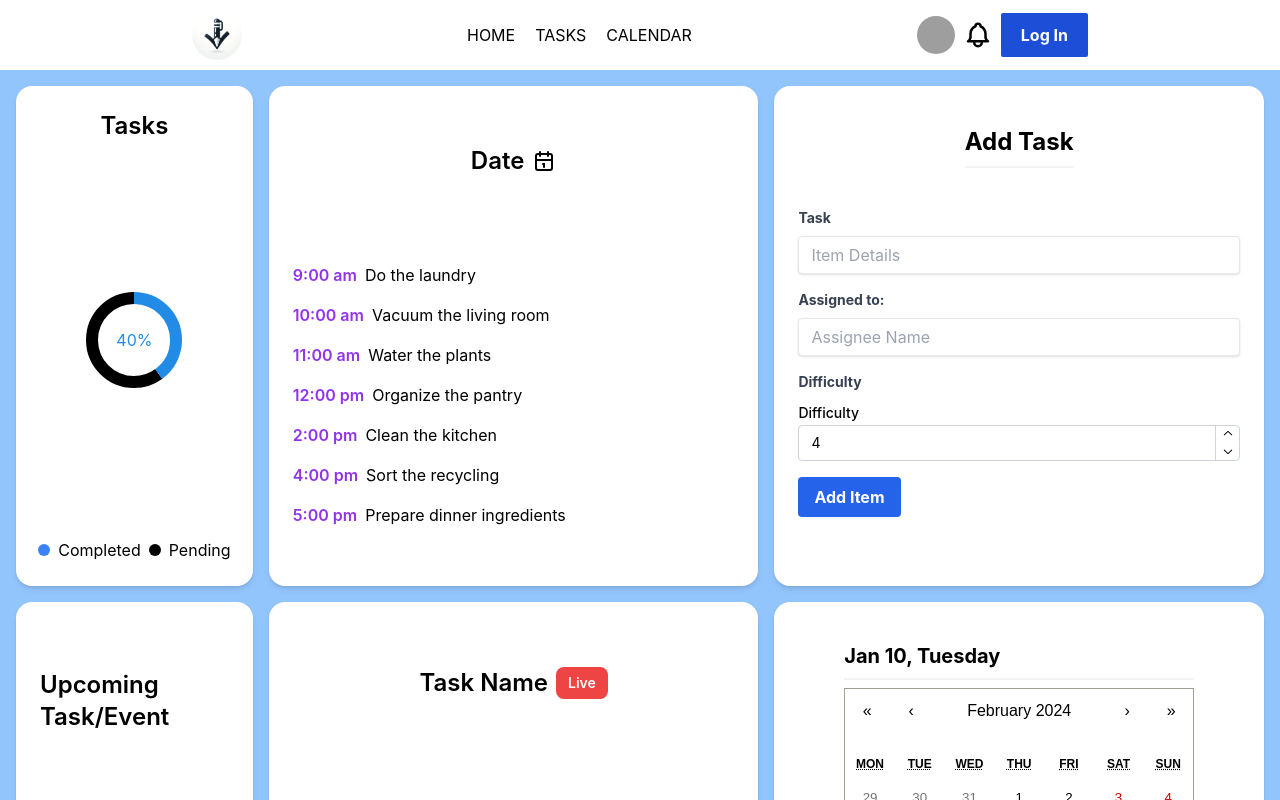
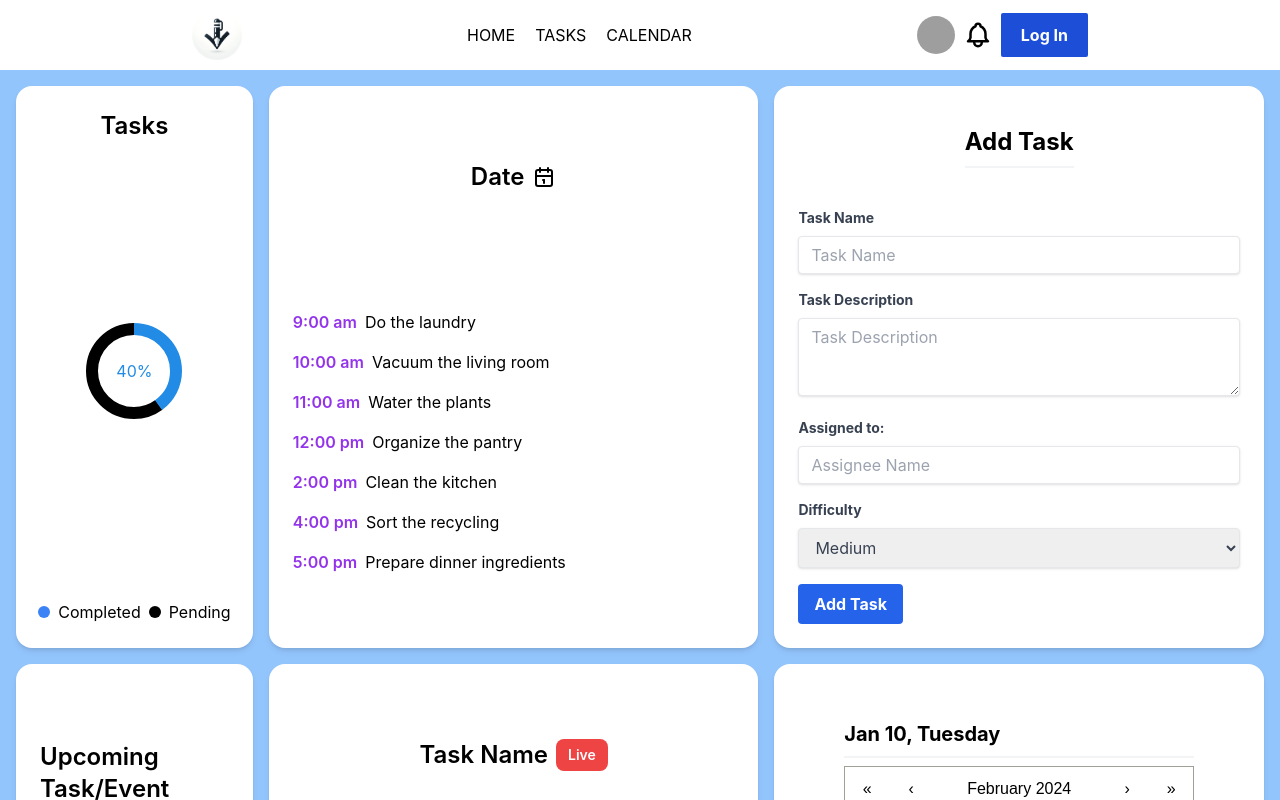
Before and after one commit to brosmar18/todo-app, a React (Vite) app: page / in a window 1280 px wide. Shown: the top 800 px of the page. Built offline with nearby package versions, Linux system fonts and the light colour scheme; grey boxes are pictures that could not be loaded.

Commit message:
TaskCard updated to dynamically render tasks added

```diff
--- a/src/Components/HomeComponents/AddTask/index.jsx
+++ b/src/Components/HomeComponents/AddTask/index.jsx
@@ -2,13 +2,13 @@ import useForm from "../../../hooks/form";
 import { v4 as uuid } from 'uuid';
 import { useTasks } from "../../../context/TaskContext";
 import { useState } from "react";
-import { NumberInput, Modal } from "@mantine/core";
+import { Modal } from "@mantine/core";
 import { Link } from "react-router-dom";
 import { IconCheck } from '@tabler/icons-react';
 
 const AddTask = () => {
     const { addTask } = useTasks();
-    const [defaultValues] = useState({ difficulty: 4 });
+    const [defaultValues] = useState({ difficulty: 'Medium' });
     const { handleChange, handleSubmit: handleFormSubmit } = useForm(submitForm, defaultValues);
     const [openModal, setOpenModal] = useState(false);
 
@@ -23,7 +23,7 @@ const AddTask = () => {
 
 
     return (
-        <div className="bg-white p-6 rounded-2xl shadow-md flex flex-col items-center space-y-4 row-start-5 md:row-start-3 md:col-start-1 md:col-span-2 lg:row-start-1 lg:col-start-4 lg:col-span-2">
+        <div className="bg-white p-6 rounded-2xl shadow-md flex flex-col items-center space-y-4 row-start-5 md:row-start-3 md:col-start-1 md:col-span2 lg:row-start-1 lg:col-start-4 lg:col-span-2">
             <Modal
                 opened={openModal}
                 onClose={() => setOpenModal(false)}
@@ -42,14 +42,24 @@ const AddTask = () => {
             </div>
             <form className="w-full" onSubmit={(e) => handleFormSubmit(e)}>
                 <fieldset className="mb-4">
-                    <label className="block text-gray-700 text-sm font-bold mb-2">Task</label>
+                    <label className="block text-gray-700 text-sm font-bold mb-2">Task Name</label>
                     <input
                         className="shadow appearance-none border rounded w-full py-2 px-3 text-gray-700 leading-tight focus:outline-none focus:shadow-outline"
-                        name="text"
+                        name="name"
                         type="text"
-                        placeholder="Item Details"
+                        placeholder="Task Name"
                         onChange={handleChange}
                     />
+                </fieldset>
+                <fieldset className="mb-4">
+                    <label className="block text-gray-700 text-sm font-bold mb-2">Task Description</label>
+                    <textarea
+                        className="shadow appearance-none border rounded w-full py-2 px-3 text-gray-700 leading-tight focus:outline-none focus:shadow-outline"
+                        name="description"
+                        placeholder="Task Description"
+                        rows="3"
+                        onChange={handleChange}
+                    ></textarea>
                 </fieldset>
                 <fieldset className="mb-4">
                     <label className="block text-gray-700 text-sm font-bold mb-2">Assigned to:</label>
@@ -63,20 +73,21 @@ const AddTask = () => {
                 </fieldset>
                 <fieldset className="mb-4">
                     <label className="block text-gray-700 text-sm font-bold mb-2">Difficulty</label>
-                    <NumberInput
+                    <select
+                        className="shadow border rounded w-full py-2 px-3 text-gray-700 leading-tight focus:outline-none focus:shadow-outline"
                         name="difficulty"
-                        label="Difficulty"
-                        placeholder="Choose 1 - 5"
-                        min={1}
-                        max={5}
                         onChange={handleChange}
                         defaultValue={defaultValues.difficulty}
-                    />
+                    >
+                        <option value="Easy">Easy</option>
+                        <option value="Medium">Medium</option>
+                        <option value="Hard">Hard</option>
+                    </select>
                 </fieldset>
-                <button className="bg-blue-600 hover:bg-blue-700 text-white font-bold py-2 px-4 rounded focus:outline-none focus:shadow-outline" type="submit">Add Item</button>
+                <button className="bg-blue-600 hover:bg-blue-700 text-white font-bold py-2 px-4 rounded focus:outline-none focus:shadow-outline" type="submit">Add Task</button>
             </form>
-        </div >
-    )
+        </div>
+    );
 }
 
 export default AddTask;
--- a/src/Components/List/index.jsx
+++ b/src/Components/List/index.jsx
@@ -2,6 +2,7 @@ import { Pagination } from '@mantine/core';
 import { SettingsContext } from '../../context/Settings';
 import { useTasks } from '../../context/TaskContext';
 import { useContext, useState, useEffect } from 'react';
+import TaskCard from '../TaskCard';
 
 const List = () => {
     const { displayLimit, sortField, hideCompleted } = useContext(SettingsContext);
@@ -26,34 +27,18 @@ const List = () => {
     return (
         <div data-testid="list">
             <h2>All Tasks</h2>
-            {/* {paginatedTasks.map((task, index) => (
-                <div key={task.id} data-testid={`task-${index}`}>
-                    <p>Task: {task.text}</p>
-                    <p>Assigned to: {task.assignee}</p>
-                    <p>Difficulty: {task.difficulty}</p>
-                    <p>Complete: {task.complete.toString()}</p>
-                    <button onClick={() => toggleTaskCompletion(task.id)}>Toggle Complete</button>
-                </div>
+            {paginatedTasks.map((task, index) => (
+                <TaskCard
+                    key={`task-card-${index}`}
+                    id={task.id}
+                    name={task.name}
+                    description={task.description}
+                    difficulty={task.difficulty}
+                    assignee={task.assignee}
+                    toggleTaskCompletion={toggleTaskCompletion}
+                />
             ))}
-            <Pagination total={totalPages} page={currentPage} onChange={setCurrentPage} data-testid="pagination" /> */}
-            <div className='max-w-sm rounded-lg overflow-hidden shadow-2xl bg-gradient-to-r from-blue-200 to-blue-400 p-6 text-gray-800'>
-                <div className='flex justify-between items-center mb-4'>
-                    <h2 className='text-2xl font-bold'>Task Name</h2>
-                    <span className='bg-blue-100 text-blue-800 text-xs font-semibold mr-2 px-2.5 py-0.5 rounded'>Medium</span>
-                </div>
-                <p className='text-sm text-gray-700 truncate'>This is a short description of the task that might be too long to display fully.</p>
-                <div className='flex items-center mt-4 mb-6'>
-                    <img className='w-12 h-12 rounded-full border-2 border-blue-300 mr-3' src="https://via.placeholder.com/150" alt="Assignee Avatar" />
-                    <div>
-                        <p className='font-semibold'>John Doe</p>
-                        <p className='text-sm text-blue-800'>Software Developer</p>
-                    </div>
-                </div>
-                <div className='flex justify-between items-center'>
-                    <p className='inline-block bg-blue-100 rounded-full px-3 py-1 text-sm font-semibold text-blue-800'>In Progress</p>
-                    <button className='py-2 px-4 bg-white text-blue-800 font-semibold rounded-lg shadow-md hover:bg-blue-50'>View Task</button>
-                </div>
-            </div>
+            <Pagination total={totalPages} page={currentPage} onChange={setCurrentPage} data-testid="pagination" />
         </div>
     );
 };
--- /dev/null
+++ b/src/Components/TaskCard/index.jsx
@@ -0,0 +1,34 @@
+import React from 'react';
+
+const TaskCard = ({ id, name, description, difficulty, assignee, toggleTaskCompletion }) => {
+    return (
+        <div className='max-w-sm rounded-lg overflow-hidden shadow-2xl bg-gradient-to-r from-blue-200 to-blue-400 p-6 text-gray-800'>
+            <div className='flex justify-between items-center mb-4'>
+                <h2 className='text-2xl font-bold'>{name}</h2>
+                <span className='bg-blue-100 text-blue-800 text-xs font-semibold mr-2 px-2.5 py-0.5 rounded'>{difficulty}</span>
+            </div>
+            <p className='text-sm text-gray-700 truncate'>{description}</p>
+            <div className='flex items-center justify-between mt-4 mb-6'>
+                <div className='flex items-center'>
+                    <img className='w-12 h-12 rounded-full border-2 border-blue-300 mr-3' src="https://via.placeholder.com/150" alt="Assignee Avatar" />
+                    <div>
+                        <p className='font-semibold'>{assignee}</p>
+                        <p className='text-sm text-blue-800'>Software Developer</p>
+                    </div>
+                </div>
+                <button
+                    className='py-2 px-4 bg-blue-600 text-white font-semibold rounded-lg shadow-md hover:bg-blue-700'
+                    onClick={() => toggleTaskCompletion(id)}
+                >
+                    Completed
+                </button>
+            </div>
+            <div className='flex justify-between items-center'>
+                <p className='inline-block bg-blue-100 rounded-full px-3 py-1 text-sm font-semibold text-blue-800'>In Progress</p>
+                <button className='py-2 px-4 bg-white text-blue-800 font-semibold rounded-lg shadow-md hover:bg-blue-50'>View Task</button>
+            </div>
+        </div>
+    );
+}
+
+export default TaskCard;
```
